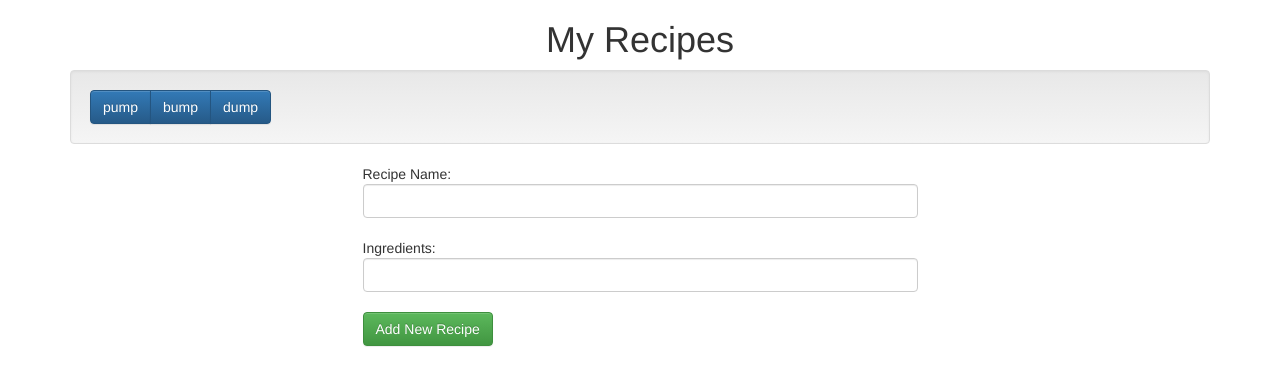
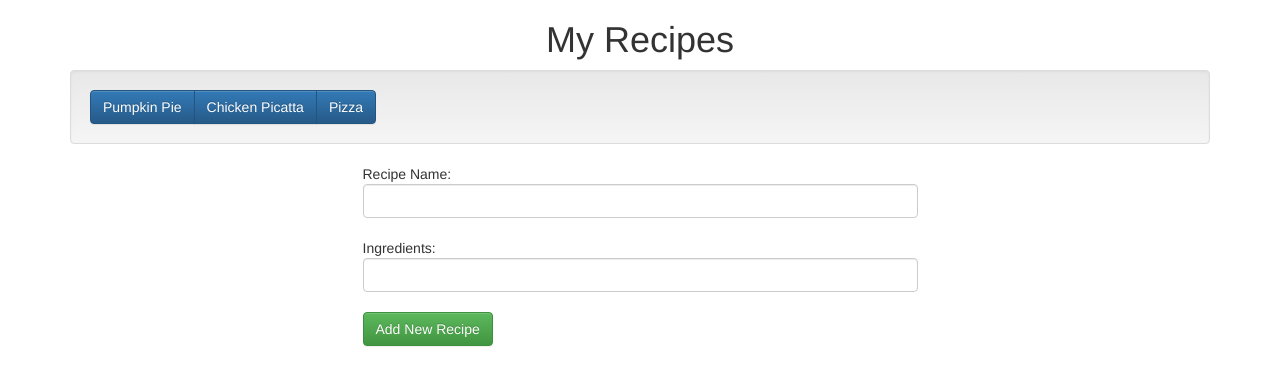
Before and after one commit to Pat878/recipe-box, a React (Create React App) app: page / in a window 1280 px wide. Shown: the top 386 px of the page. Built offline with nearby package versions, Linux system fonts and the light colour scheme.

Commit message:
Update recipes and ingredients

```diff
--- a/src/App.js
+++ b/src/App.js
@@ -70,9 +70,9 @@ class RecipeList extends React.Component{
       constructor(props) {
         super(props)
         this.state = {
-          recipes: ["pump","bump","dump"],
+          recipes: ["Pumpkin Pie", "Chicken Picatta", "Pizza"],
           recipe: '',
-          ingredients: ['pumpkin, lumpkins', 'fruits and loops','chicken, pie'],
+          ingredients: ['eggs, pumpkins, magic', 'chicken, pumpkins, magic', 'pizza, pumpkins, magic'],
           ingredient: '',
           edit: null,
           newingredient: '',
```
